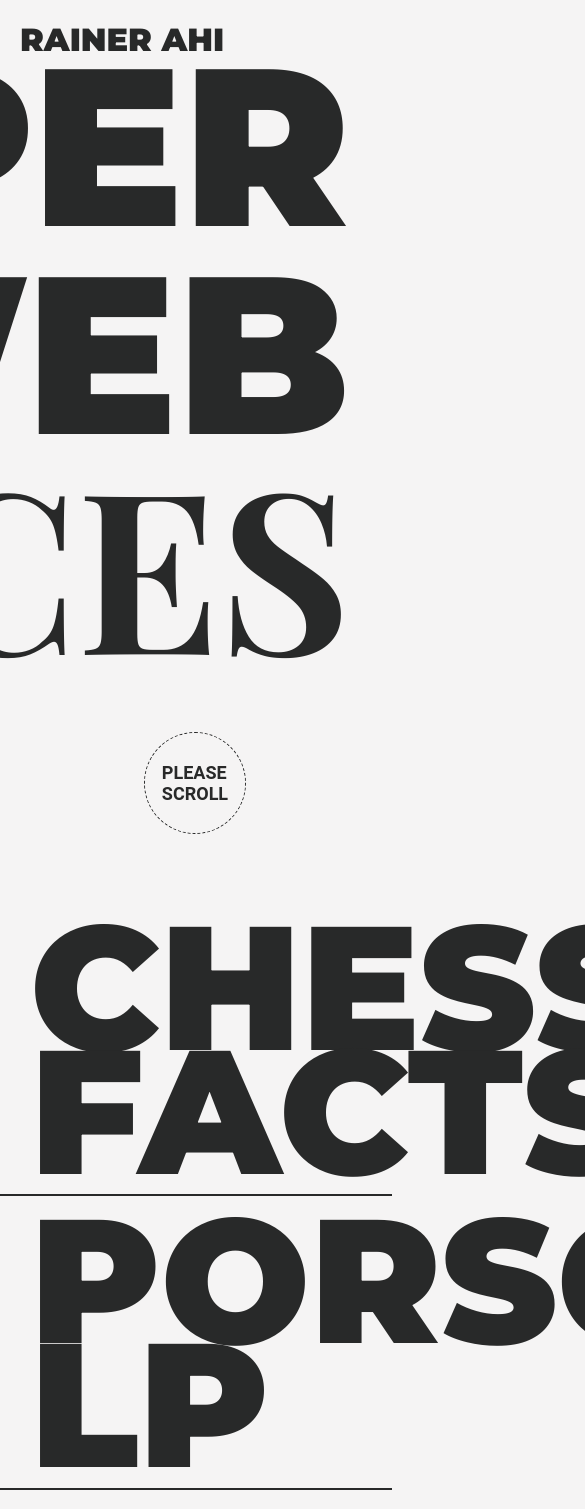
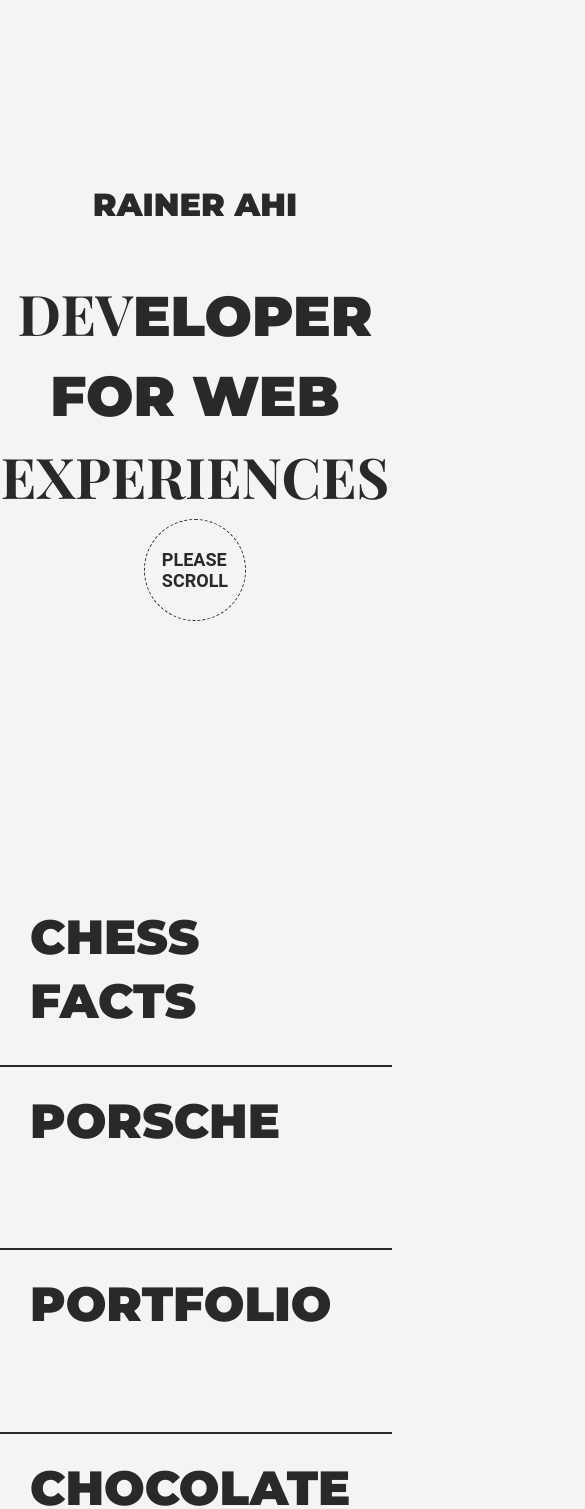
Before and after one commit to RainerAhi/Rainer-Ahi-Websites-Showcase, a React (Vite) app: page / in a window 390 px wide. Shown: the top 1509 px of the page, 585 px wide, since content can reach past the window. Built offline with nearby package versions, Linux system fonts and the light colour scheme; a web font is replaced by a local one.

Commit message:
responsive

```diff
--- a/src/Sections/SectionOne.jsx
+++ b/src/Sections/SectionOne.jsx
@@ -20,7 +20,7 @@
           <span>
             <p>every challenge turns effortless with effort</p>
           </span>
-          <a href="https://porsche-landing-page.vercel.app/" target="_blank" ><h1>PORSCHE LP</h1></a>
+          <a href="https://porsche-landing-page.vercel.app/" target="_blank" ><h1>PORSCHE</h1></a>
           <img src="./arrow3.svg" alt="" className="arrow" />
         </div>
         <div className="border" />
@@ -40,7 +40,7 @@
           <span>
             <p>every challenge turns effortless with effort</p>
           </span>
-          <a href="https://kalev-chocolate-showcase-by-rainer-ahi.vercel.app/" target="_blank" ><h1>CHOCOLATE LP</h1></a>
+          <a href="https://kalev-chocolate-showcase-by-rainer-ahi.vercel.app/" target="_blank" ><h1>CHOCOLATE</h1></a>
           <img src="./arrow3.svg" alt="" className="arrow" />
         </div>
         <div className="border" />
--- a/src/styles.css
+++ b/src/styles.css
@@ -15,6 +15,7 @@
   background-color: #f5f4f4;
   color: #282929;
   font-family: 'Roboto', sans-serif;
+  overflow-x: hidden;
 }
 
 .nav {
@@ -298,3 +299,103 @@
 .lenis.lenis-scrolling iframe {
   pointer-events: none;
 }
+
+@media only screen and (max-width: 768px) {
+  /* Adjustments for smaller screens */
+
+  .body {
+    overflow: hidden;
+  }
+
+  .intro {
+    height: 100vh;
+    margin-bottom: 10%;
+    display: flex;
+    flex-direction: column;
+    align-items: center;
+    justify-content: center;
+  }
+
+  .name {
+    font-size: 2rem;
+    font-weight: bold;
+    font-family: 'Montserrat', sans-serif;
+  }
+
+  .title {
+    font-size: 3.5rem;
+    line-height: 5rem;
+    text-align: center;
+    position: relative;
+    padding-right: 0;
+  }
+
+  .scroll {
+    position: relative;
+    margin-bottom: 15%;
+  }
+
+  .rainer {
+    width: 100%;
+  }
+
+  .project h1 {
+    font-size: 3rem;
+    line-height: 4rem;
+  }
+
+  .arrow {
+    width: 0;
+  }
+
+  .project:hover span p {
+    width: 0px;
+    transition: width 0.5s;
+    color: #282929;
+  }
+
+  .project:hover > img {
+    transform: scale(0);
+  }
+
+  .contact {
+    font-family: 'Playfair Display SC', serif;
+    color: #282929;
+    font-size: 3rem;
+    text-align: center;
+    line-height: 3rem;
+    margin: 0 5%;
+    text-transform: uppercase;
+  }
+
+  .footer {
+    height: 100vh;
+    width: 100%;
+    margin-top: 50%;
+  }
+
+  .top {
+    display: flex;
+    justify-content: space-between;
+    padding: 0 30px;
+    font-size: 0.75rem;
+  }
+
+  .bottom {
+    display: flex;
+    justify-content: space-between;
+    padding: 0 30px;
+    bottom: 0;
+    font-size: 0.75rem;
+  }
+
+  ul {
+    display: flex;
+    flex-direction: row;
+    list-style: none;
+  }
+
+  li {
+    padding: 5px 5px;
+  }
+}
```
